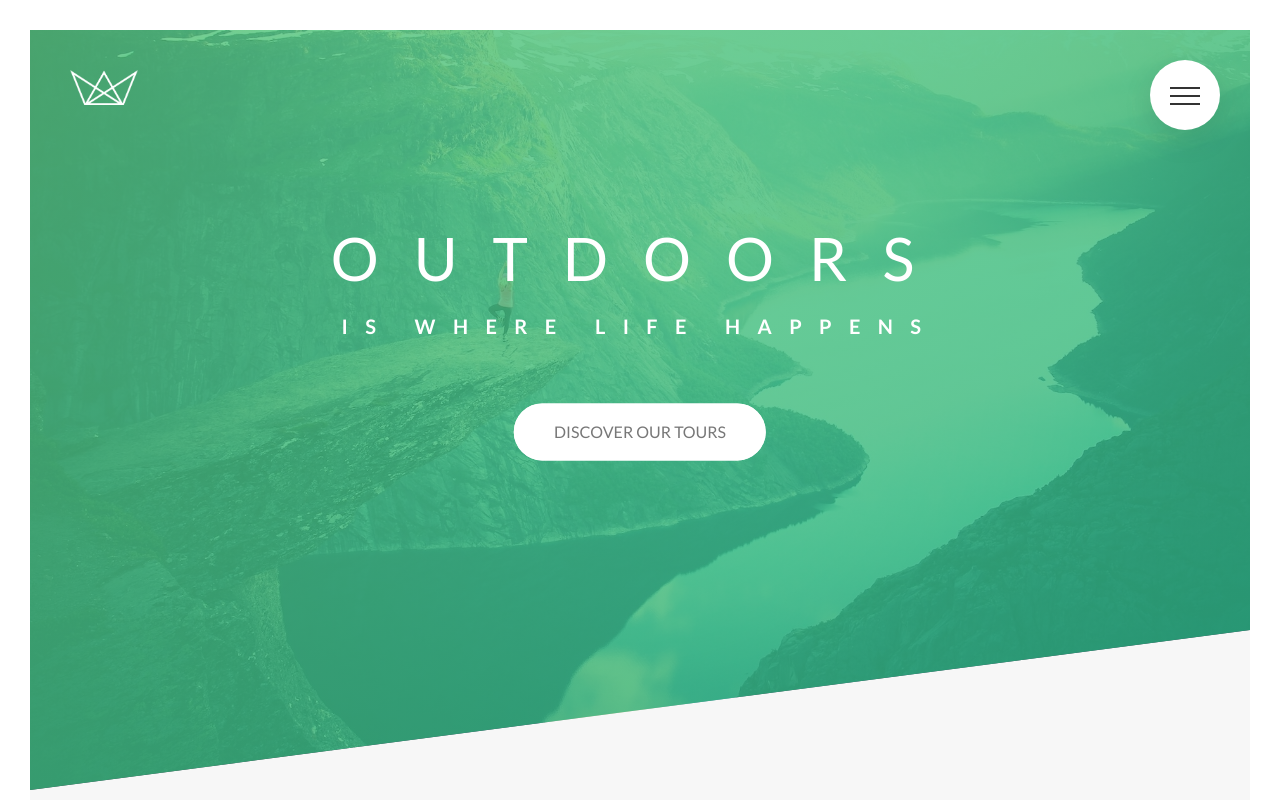
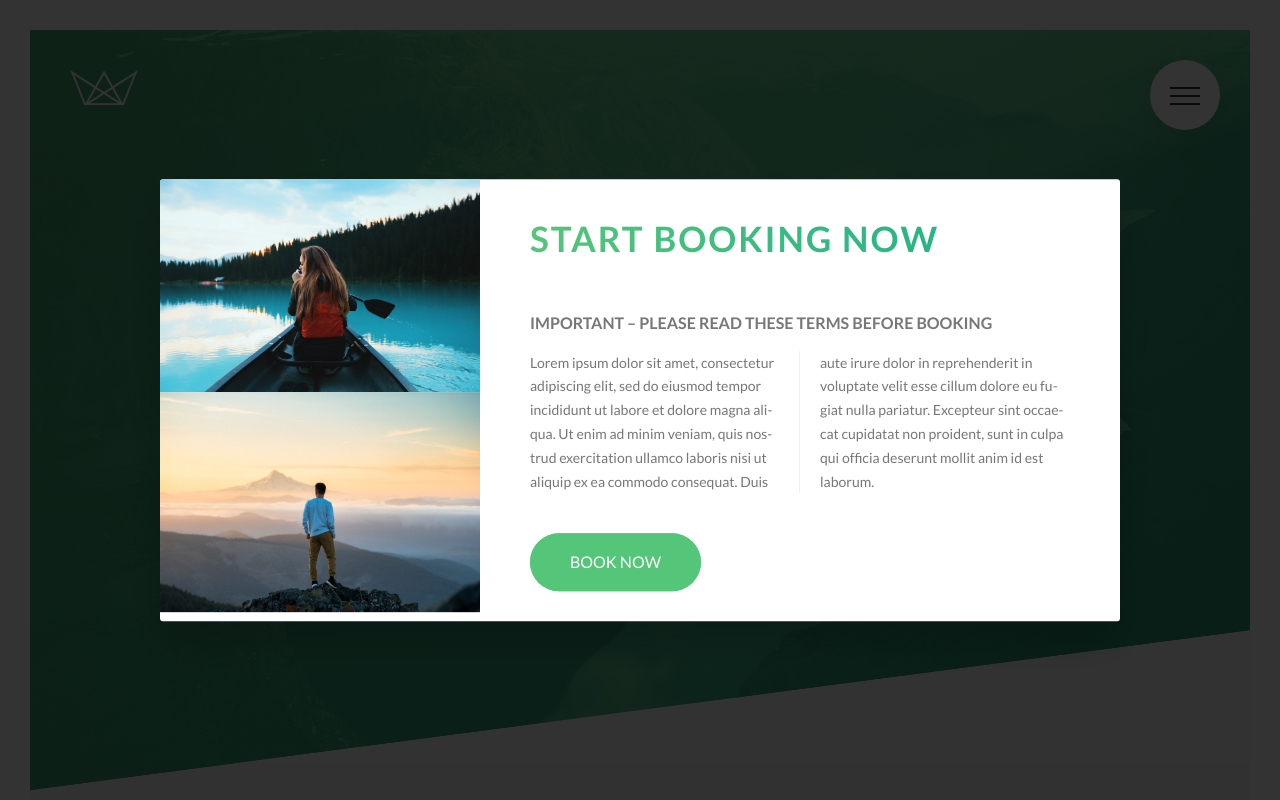
Before and after one commit to joonseoan/React_Sass, a React (Create React App) app: page / in a window 1280 px wide. Shown: the top 800 px of the page. Built offline with nearby package versions, Linux system fonts and the light colour scheme.

Commit message:
finished popup message

```diff
--- a/src/Components/App.js
+++ b/src/Components/App.js
@@ -1,7 +1,7 @@
 import React, { Fragment } from 'react';
 
 import Navigation from './Navigation/Navigation';
-import { Header, Footer } from './Common';
+import { Header, Footer, Popup } from './Common';
 import Main from './Main';
 
 export default () => {
@@ -11,6 +11,7 @@ export default () => {
             <Header />
             <Main />
             <Footer />
+            <Popup />
         </Fragment>
     );
 }
--- /dev/null
+++ b/src/Components/Common/Popup/Popup.js
@@ -0,0 +1,25 @@
+import React from 'react';
+import './Popup.scss';
+
+const Popup = props => {
+    return (
+        <div className="popup">
+            <div className="popup__content">
+                <div className="popup__left">
+                    <img src="/img/nat-8.jpg" alt="Tour Photo" className="popup__img"/>
+                    <img src="/img/nat-9.jpg" alt="Tour Photo" className="popup__img"/>
+                </div>
+                <div className="popup__right">
+                    <h2 className="heading-secondary u-margin-bottom-medium">Start booking now</h2>
+                    <h3 className="heading-tertiary u-margin-bottom-small">Important &ndash; Please read these terms before booking</h3>
+                    <p className="popup__text">
+                        Lorem ipsum dolor sit amet, consectetur adipiscing elit, sed do eiusmod tempor incididunt ut labore et dolore magna aliqua. Ut enim ad minim veniam, quis nostrud exercitation ullamco laboris nisi ut aliquip ex ea commodo consequat. Duis aute irure dolor in reprehenderit in voluptate velit esse cillum dolore eu fugiat nulla pariatur. Excepteur sint occaecat cupidatat non proident, sunt in culpa qui officia deserunt mollit anim id est laborum.
+                    </p>
+                    <a href="#" className="btn btn--green">Book now</a>
+                </div>
+            </div>
+        </div>
+    );
+}
+
+export { Popup };
--- /dev/null
+++ b/src/Components/Common/Popup/Popup.scss
@@ -0,0 +1,90 @@
+@import '../../../Sass/abstracts/variables';
+@import '../../../Sass//abstracts//mixins';
+@import '../../../Sass/base/utilities';
+
+.popup {
+
+    /* Memorize it */
+    // viewport:
+    height: 100vh;
+    //  not necessary
+    width: 100%;
+
+    // the entire single page
+    position: fixed;
+    top: 0;
+    left: 0;
+    // to cover button
+    z-index: 99999;
+
+    background-color: rgba($color-black, .8);
+
+    &__content {
+        @include absCenter;
+        width: 75%;
+
+        // fixed height. But when we need some unpredicted number of items in rows
+        //      to fit into the height, we must not define height.
+        // height: 50rem;
+        background-color: $color-white;
+        box-shadow: 0 2rem 4rem rgba($color-black, .2);
+        border-radius: 3px;
+        overflow: hidden;
+        display: table;
+    }
+
+    &__left {
+        // 2) better technologies for layout
+        // to make same height
+        // 2)
+        display: table-cell;
+        // 1)
+        // use when block and inline block are required
+        // float: left;
+        width: 33.3333333%;
+    }
+
+    &__right {
+        // to make same height
+        // 2)
+        display: table-cell;
+        // 1)
+        // float: right;
+        width: 66.6666667%;
+        vertical-align: middle;
+        padding: 3rem 5rem;
+    }
+
+    &__img {
+
+        display: block;
+        width: 100%;
+
+    }
+
+    &__text {
+        font-size: 1.4rem;
+        margin-bottom: 4rem;
+
+        -moz-column-count: 2;
+        -moz-column-gap: 4rem;
+        // like a border between colums
+        -moz-column-rule: 1px solid $color-grey-light-2;
+
+        // create colums
+        column-count: 2;
+        // space between columns
+        column-gap: 4rem;
+        // like a border between colums
+        column-rule: 1px solid $color-grey-light-2;
+
+        -moz-hyphens: auto;
+        -webkit-hyphens: auto;
+        -ms-hyphens: auto;
+        // In order to input "-" when the word cut off
+        //   because the new line
+        hyphens: auto;
+    }
+
+
+}
--- a/src/Components/Common/index.js
+++ b/src/Components/Common/index.js
@@ -5,3 +5,4 @@ export * from './Sections/SectionTours';
 export * from './Sections/SectionStories';
 export * from './Sections/SectionBooking';
 export * from './Footer/Footer';
+export * from './Popup/Popup';
--- a/src/Sass/abstracts/_mixins.scss
+++ b/src/Sass/abstracts/_mixins.scss
@@ -7,3 +7,11 @@
         clear: both;
     }
 }
+
+@mixin absCenter {
+    position: absolute;
+    top: 50%;
+    left: 50%;
+    transform: translate(-50%, -50%);
+
+}
```
